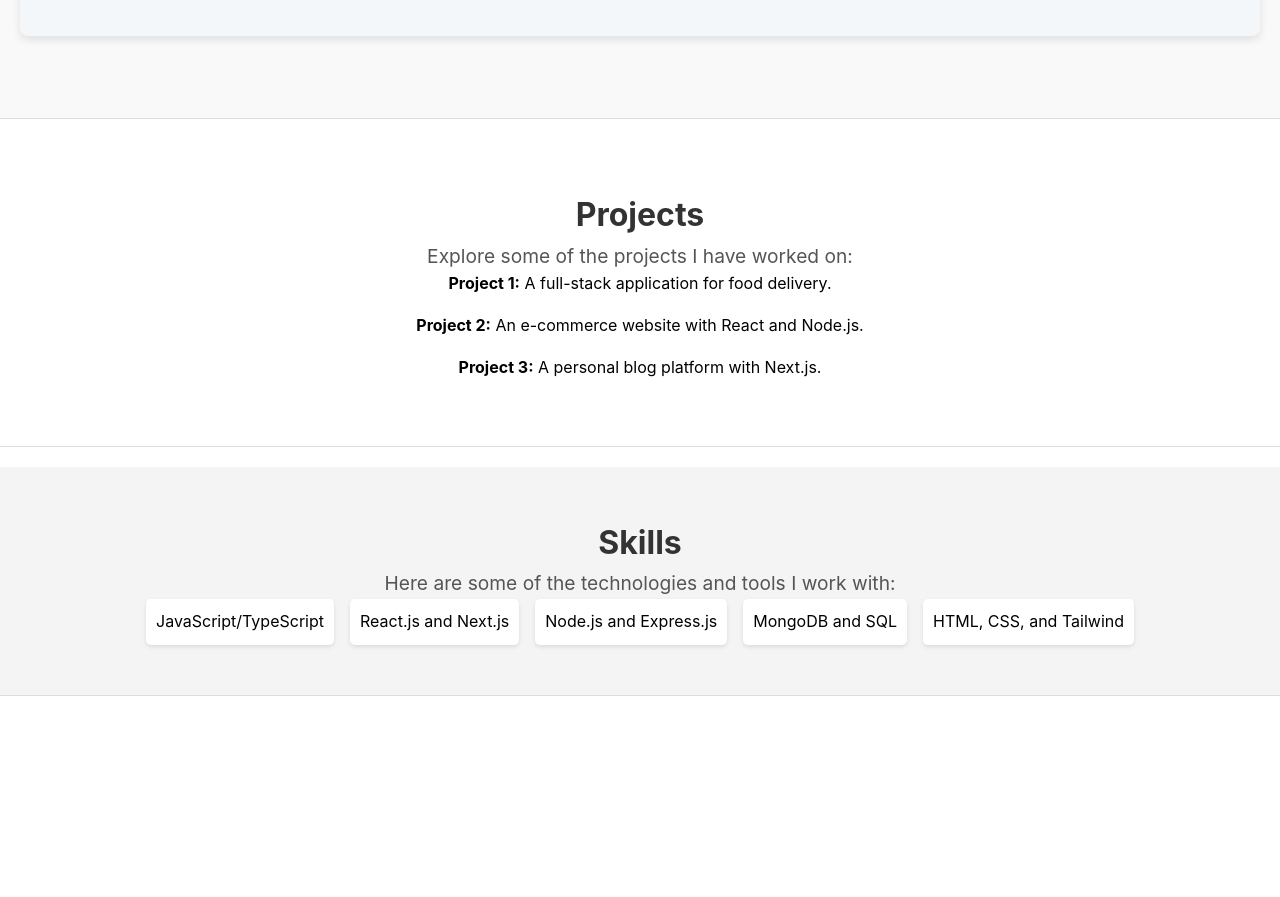
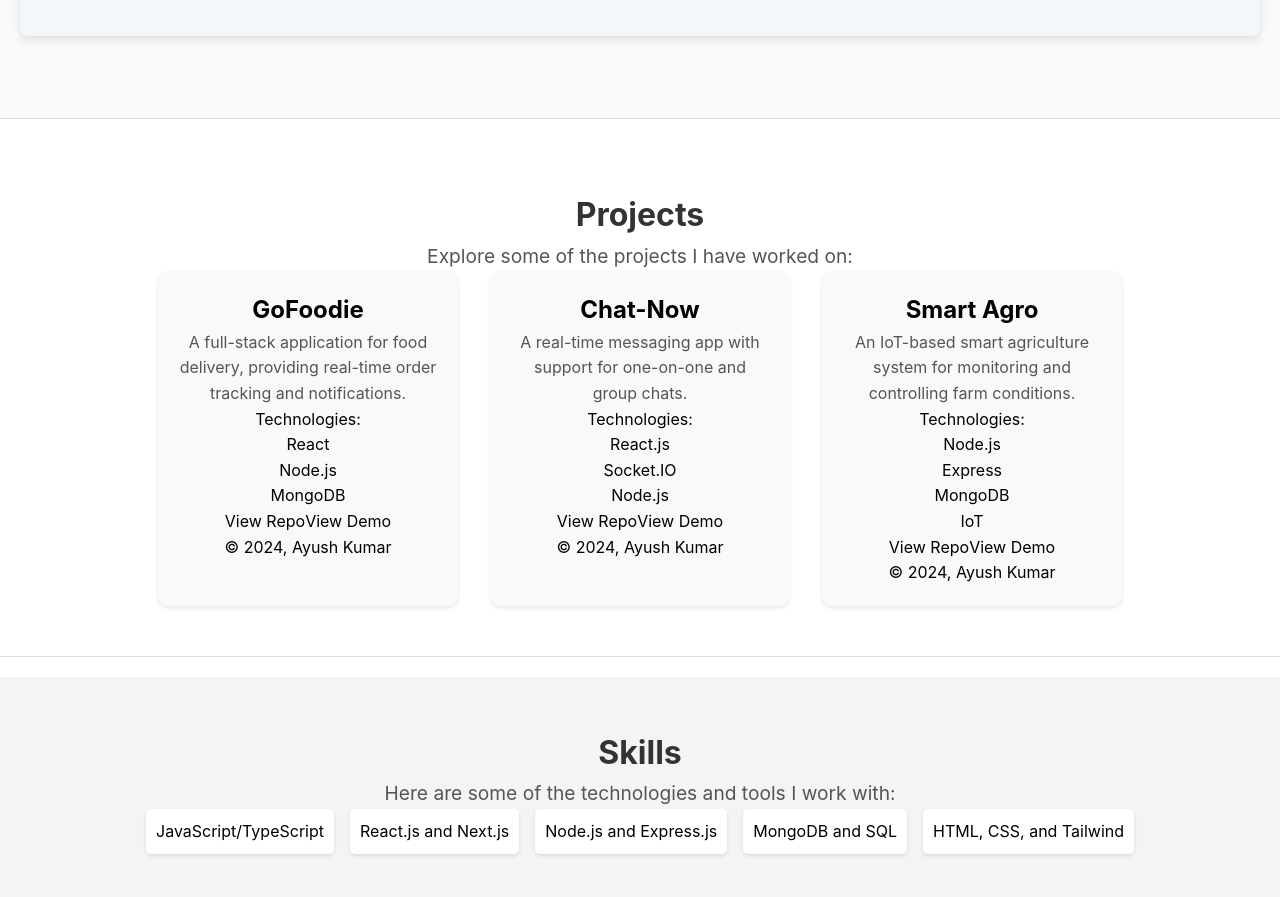
Before and after one commit to ayushchahat/pace-task, a Next.js app: page / in a window 1280 px wide. Shown: the part 1520-2417 px from the top of the page. Before the commit the page ends 2236 px from the top, so only its background shows below. Built offline with nearby package versions, Linux system fonts and the light colour scheme.

Commit message:
All code for project sections for portfolio website along with styled sheet

```diff
--- a/app/components/Project/CardButtons.tsx
+++ b/app/components/Project/CardButtons.tsx
@@ -0,0 +1,22 @@
+// app/components/Project/CardButtons.tsx
+import React from "react";
+
+interface CardButtonsProps {
+  repoLink: string;
+  demoLink: string;
+}
+
+const CardButtons: React.FC<CardButtonsProps> = ({ repoLink, demoLink }) => {
+  return (
+    <div>
+      <a href={repoLink} target="_blank" rel="noopener noreferrer">
+        <button>View Repo</button>
+      </a>
+      <a href={demoLink} target="_blank" rel="noopener noreferrer">
+        <button>View Demo</button>
+      </a>
+    </div>
+  );
+};
+
+export default CardButtons;
--- a/app/components/Project/CardFooter.tsx
+++ b/app/components/Project/CardFooter.tsx
@@ -0,0 +1,8 @@
+// app/components/Project/CardFooter.tsx
+import React from "react";
+
+const CardFooter = () => {
+  return <div className="footer">© 2024, Ayush Kumar</div>;
+};
+
+export default CardFooter;
--- a/app/components/Project/Language.tsx
+++ b/app/components/Project/Language.tsx
@@ -0,0 +1,21 @@
+// app/components/Project/Language.tsx
+import React from "react";
+
+interface LanguageProps {
+  technologies: string[];
+}
+
+const Language: React.FC<LanguageProps> = ({ technologies }) => {
+  return (
+    <div>
+      <h4>Technologies:</h4>
+      <ul>
+        {technologies.map((tech, index) => (
+          <li key={index}>{tech}</li>
+        ))}
+      </ul>
+    </div>
+  );
+};
+
+export default Language;
--- a/app/components/Project/Project.tsx
+++ b/app/components/Project/Project.tsx
@@ -0,0 +1,55 @@
+import React from "react";
+import ProjectCard from "./ProjectCard";
+import styles from "../../styles/Project.module.css";
+
+const Project = () => {
+  const projects = [
+    {
+      title: "GoFoodie",
+      description:
+        "A full-stack application for food delivery, providing real-time order tracking and notifications.",
+      repoLink: "https://github.com/ayushchahat/GoFoodie",
+      demoLink: "https://gofoodie.com",
+      technologies: ["React", "Node.js", "MongoDB"],
+    },
+    {
+      title: "Chat-Now",
+      description:
+        "A real-time messaging app with support for one-on-one and group chats.",
+      repoLink: "https://github.com/ayushchahat/Chat-Now",
+      demoLink: "https://chat-now.com",
+      technologies: ["React.js", "Socket.IO", "Node.js"],
+    },
+    {
+      title: "Smart Agro",
+      description:
+        "An IoT-based smart agriculture system for monitoring and controlling farm conditions.",
+      repoLink: "https://github.com/ayushchahat/Smart-Agro",
+      demoLink: "https://smart-agro.com",
+      technologies: ["Node.js", "Express", "MongoDB", "IoT"],
+    },
+  ];
+
+  return (
+    <section id="projects" className={styles.projectsSection}>
+      <h2 className={styles.title}>Projects</h2>
+      <p className={styles.subtitle}>
+        Explore some of the projects I have worked on:
+      </p>
+      <div className={styles.projectList}>
+        {projects.map((project, index) => (
+          <ProjectCard
+            key={index}
+            title={project.title}
+            description={project.description}
+            repoLink={project.repoLink}
+            demoLink={project.demoLink}
+            technologies={project.technologies}
+          />
+        ))}
+      </div>
+    </section>
+  );
+};
+
+export default Project;
--- a/app/components/Project/ProjectCard.tsx
+++ b/app/components/Project/ProjectCard.tsx
@@ -0,0 +1,30 @@
+// app/components/Project/ProjectCard.tsx
+import React from "react";
+import CardFooter from "./CardFooter";
+import Language from "./Language";
+import CardButtons from "./CardButtons";
+import styles from "../../styles/ProjectCard.module.css";
+
+interface ProjectCardProps {
+  title: string;
+  description: string;
+  repoLink: string;
+  demoLink: string;
+  technologies: string[];
+}
+
+const ProjectCard: React.FC<ProjectCardProps> = ({ title, description, repoLink, demoLink, technologies }) => {
+  return (
+    <div className={styles.card}>
+      <div className={styles.cardContent}>
+        <h3>{title}</h3>
+        <p>{description}</p>
+        <Language technologies={technologies} />
+        <CardButtons repoLink={repoLink} demoLink={demoLink} />
+      </div>
+      <CardFooter />
+    </div>
+  );
+};
+
+export default ProjectCard;
--- a/app/components/hooks/useFetch.ts
+++ b/app/components/hooks/useFetch.ts
@@ -0,0 +1,26 @@
+import { useEffect, useState } from 'react';
+import axios from 'axios';
+
+const useFetch = <T>(url: string) => {
+  const [data, setData] = useState<T | null>(null);
+  const [loading, setLoading] = useState<boolean>(true);
+  const [error, setError] = useState<string | null>(null);
+
+  useEffect(() => {
+    const fetchData = async () => {
+      try {
+        const response = await axios.get(url);
+        setData(response.data);
+        setLoading(false);
+      } catch (err) {
+        setError('An error occurred while fetching data');
+        setLoading(false);
+      }
+    };
+    fetchData();
+  }, [url]);
+
+  return { data, loading, error };
+};
+
+export default useFetch;
--- a/app/page.tsx
+++ b/app/page.tsx
@@ -1,9 +1,10 @@
 "use client";
 import React from "react";
+import MainBody from "./components/MainBody";
 import AboutMe from "./components/AboutMe";
-import MainBody from "./components/MainBody";
+import Project from "./components/Project/Project";
 
-export default function HomePage() {
+const HomePage = () => {
   return (
     <main>
       <MainBody
@@ -11,18 +12,9 @@ export default function HomePage() {
         title="Ayush's Portfolio"
         message="Welcome to my portfolio! Explore my projects, skills, and more."
         icons={[
-          {
-            url: "https://github.com/ayushchahat",
-            name: "github",
-          },
-          {
-            url: "https://www.linkedin.com/in/ayush-kumar11",
-            name: "linkedin",
-          },
-          {
-            url: "https://x.com/AyushCh72327242?t=i60SWcPPPNHqyJG5Oj6bJg&s=09",
-            name: "twitter",
-          },
+          { url: "https://github.com/ayushchahat", name: "github" },
+          { url: "https://www.linkedin.com/in/ayush-kumar11", name: "linkedin" },
+          { url: "https://x.com/AyushCh72327242?t=i60SWcPPPNHqyJG5Oj6bJg&s=09", name: "twitter" },
         ]}
       />
       <section
@@ -41,37 +33,9 @@ export default function HomePage() {
         />
       </section>
 
-      {/* Projects Section */}
-      <section
-        id="projects"
-        style={{
-          padding: "50px 20px",
-          backgroundColor: "#fff",
-          textAlign: "center",
-        }}
-      >
-        <h2 style={{ fontSize: "2rem", fontWeight: "bold", color: "#333" }}>
-          Projects
-        </h2>
-        <p style={{ fontSize: "1.2rem", color: "#555" }}>
-          Explore some of the projects I have worked on:
-        </p>
-        <ul style={{ listStyleType: "none", padding: 0 }}>
-          <li style={{ marginBottom: "1rem" }}>
-            <strong>Project 1:</strong> A full-stack application for food
-            delivery.
-          </li>
-          <li style={{ marginBottom: "1rem" }}>
-            <strong>Project 2:</strong> An e-commerce website with React and
-            Node.js.
-          </li>
-          <li style={{ marginBottom: "1rem" }}>
-            <strong>Project 3:</strong> A personal blog platform with Next.js.
-          </li>
-        </ul>
-      </section>
+      {/* Use the Project component to dynamically display projects */}
+      <Project />
 
-      {/* Skills Section */}
       <section
         id="skills"
         style={{
@@ -150,4 +114,6 @@ export default function HomePage() {
       </section>
     </main>
   );
-}
+};
+
+export default HomePage;
--- a/app/styles/Project.module.css
+++ b/app/styles/Project.module.css
@@ -0,0 +1,24 @@
+/* app/styles/Project.module.css */
+.projectsSection {
+  padding: 50px 20px;
+  background-color: #fff;
+  text-align: center;
+}
+
+.title {
+  font-size: 2rem;
+  font-weight: bold;
+  color: #333;
+}
+
+.subtitle {
+  font-size: 1.2rem;
+  color: #555;
+}
+
+.projectList {
+  display: flex;
+  flex-wrap: wrap;
+  justify-content: center;
+  gap: 2rem;
+}
--- a/app/styles/ProjectCard.module.css
+++ b/app/styles/ProjectCard.module.css
@@ -0,0 +1,25 @@
+/* app/styles/ProjectCard.module.css */
+.card {
+  width: 300px;
+  padding: 20px;
+  background-color: #f9f9f9;
+  border-radius: 10px;
+  box-shadow: 0 2px 4px rgba(0, 0, 0, 0.1);
+  text-align: center;
+}
+
+.cardContent h3 {
+  font-size: 1.5rem;
+  font-weight: bold;
+}
+
+.cardContent p {
+  font-size: 1rem;
+  color: #555;
+}
+
+.footer {
+  font-size: 0.9rem;
+  color: #888;
+  margin-top: 10px;
+}
```
